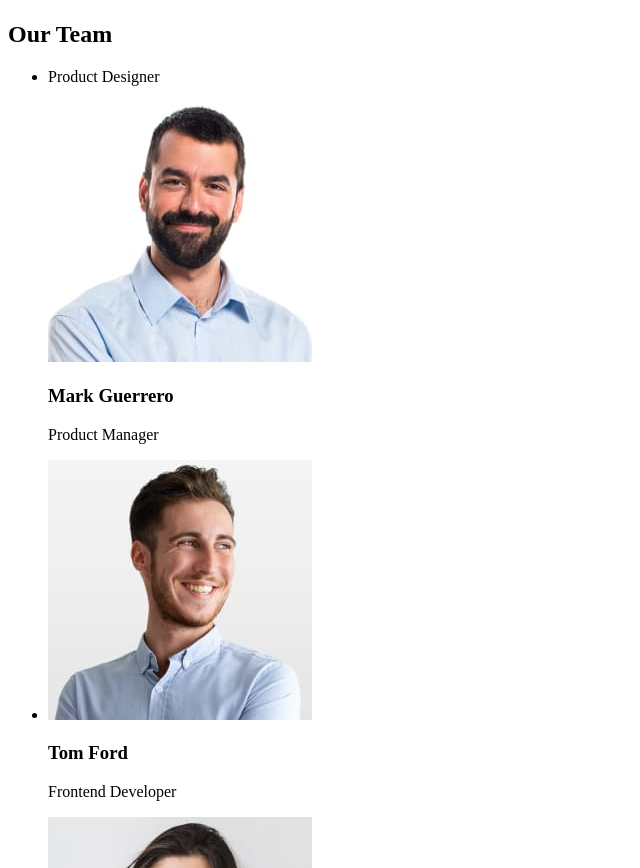
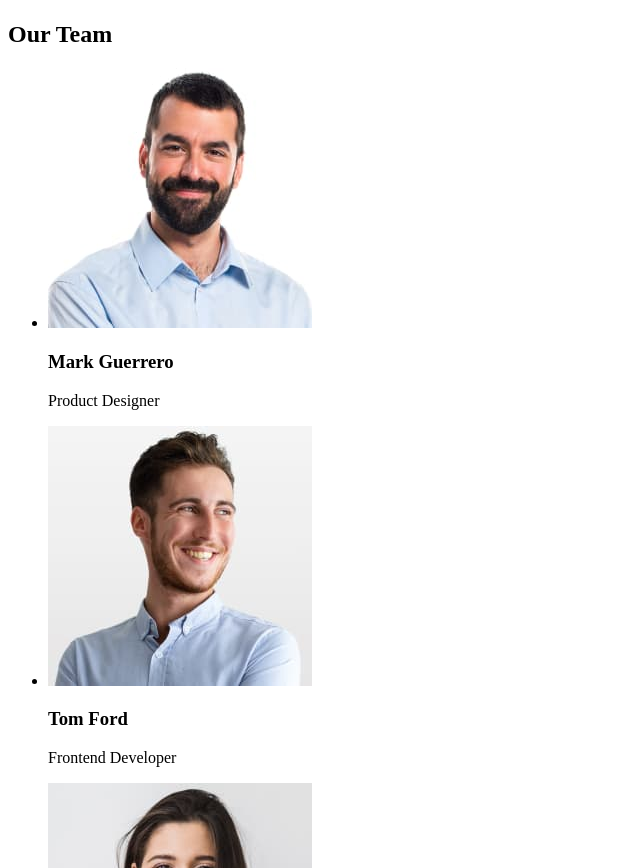
Before and after one commit to Maciejluka/goit-markup-hw-01, a plain HTML site: page index.html in a window 1280 px wide. Shown: the part 1571-2439 px from the top of the page, without its empty margins (0-640 px from the left). Drawn offline with Linux system fonts and the light colour scheme.

Commit message:
Update index.html

```diff
--- a/index.html
+++ b/index.html
@@ -98,7 +98,6 @@
         <h2>Our Team</h2>
         <ul>
           <li>
-            <p>Product Designer</p>
             <img
               src="./images/marksq.jpg"
               alt="to jest mark"
@@ -106,7 +105,7 @@
               height="260"
             />
             <h3>Mark Guerrero</h3>
-            <p>Product Manager</p>
+            <p>Product Designer</p>
           </li>
 
           <li>
```
